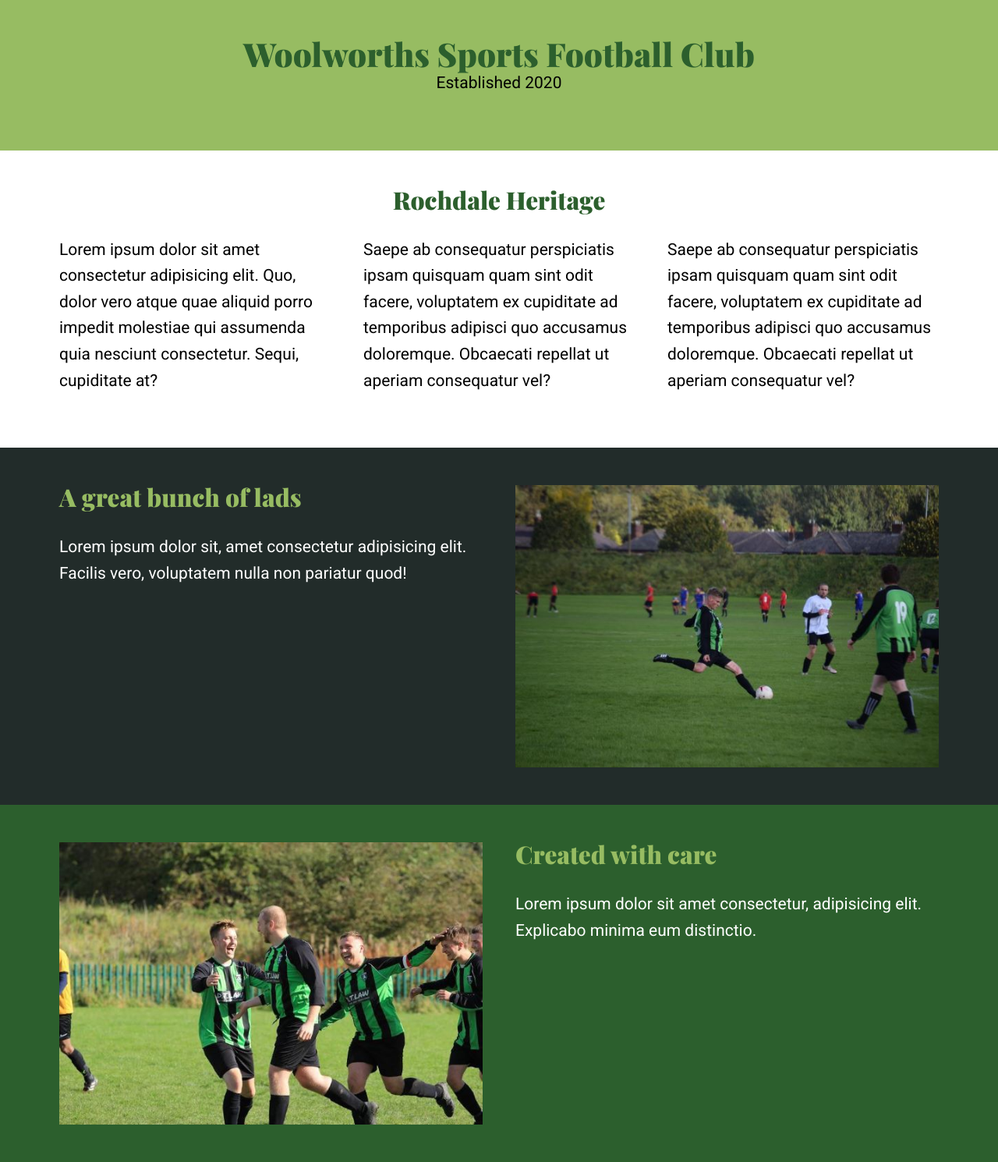
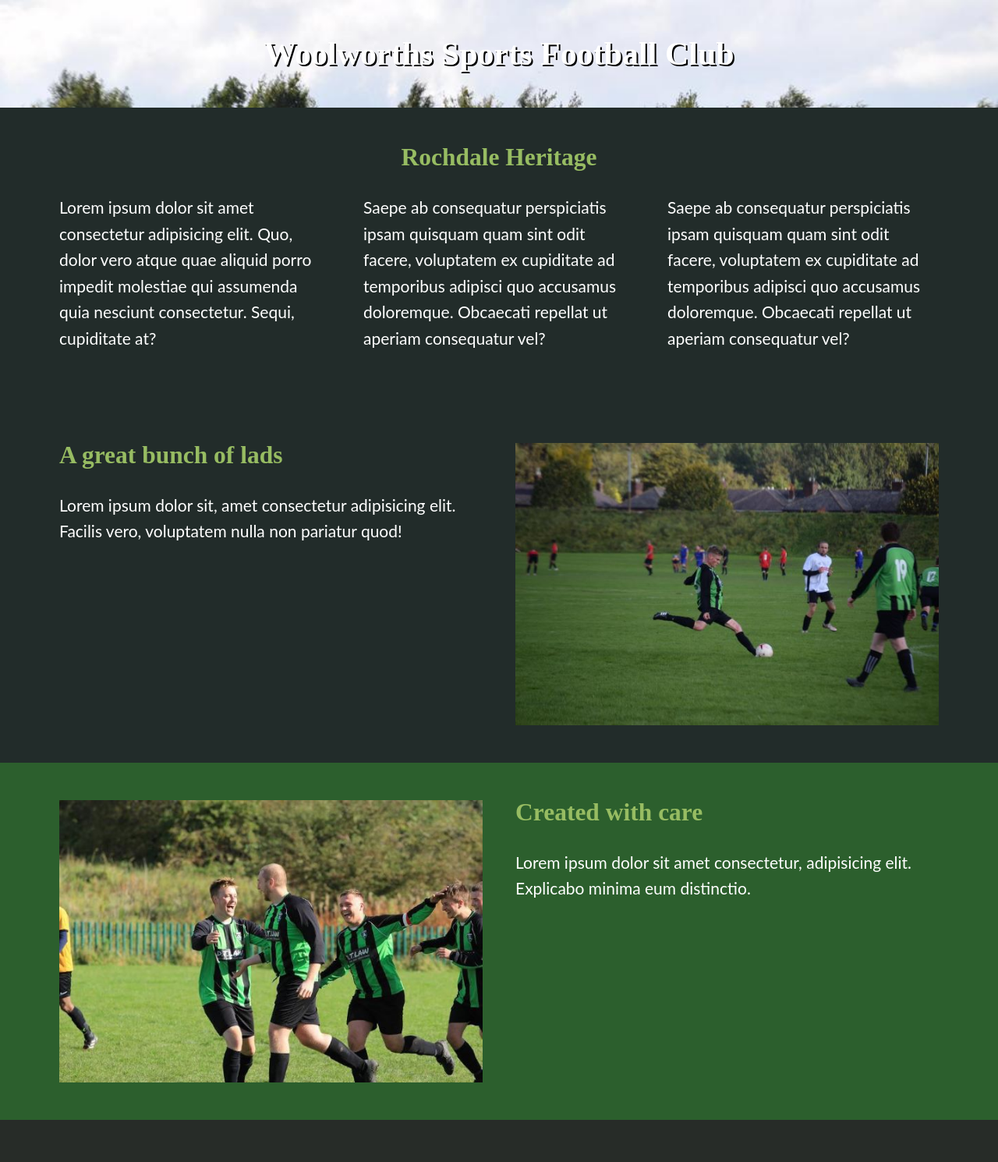
Before and after one commit to samnholt/wsfc, a Django app: page / in a window 1280 px wide. Shown: the whole page at 78% size. After the commit the page ends 1436 px from the top, so only its background shows below. Run offline with Django 3.2, Linux system fonts and the light colour scheme.

Commit message:
font end

```diff
--- a/static/css/main_sam.css
+++ b/static/css/main_sam.css
@@ -5,8 +5,8 @@
     --clr-neutral-100: #fff;
     --clr-neutral-900: #222c2a;
 
-    --ff-primary: "Roboto", sans-serif;
-    --ff-accent: "Playfair Display", serif;
+    --ff-primary: "Lato";
+    --ff-accent: "Bebas Neue";
   }
 
 *,
@@ -15,12 +15,23 @@
     box-sizing: border-box;
 }
 
+header {
+    background-image: url("/static/img/robbie.jpeg");
+    background-repeat: no-repeat;
+    background-size: cover;
+    background-position: center top;
+    font-family: var(--clr-neutral-100);
+    text-shadow: 2px 2px black;
+}
+
 body {
     font-family: var(--ff-primary);
-    font-weight: 400;
+    font-weight: 375;
     font-size: 1.3125rem;
     line-height: 1.6;
+    background: url();
 }
+
 body,
 h1,
 h2,
@@ -29,10 +40,18 @@ p {
     margin: 0;
 }
 
+h1 {
+    color: var(--clr-neutral-100);
+}
+
+h2,
+h3 {
+    color: var(--clr-primary-400);
+}
+
 h1,
 h2,
 h3 {
-    color: var(--clr-primary-400);
     font-family: var(--ff-accent);
     font-weight: 900;
     line-height: 1;
@@ -87,6 +106,7 @@ section {
     }
 }
 
+
 .bg-light {
     background-color: var(--clr-primary-200);
 }
--- a/templates/home.html
+++ b/templates/home.html
@@ -13,14 +13,13 @@
      <link rel="stylesheet" href="{% static 'css/main_sam.css' %}">
 </head>
 <body>
-    <header class="bg-light text-center">
+    <header class="header text-center">
         <div class="container container--narrow">
             <h1>Woolworths Sports Football Club</h1>
-            <p>Established 2020</p>
         </div>
     </header>
 
-<section>
+<section class="bg-dark">
     <div class="container">
         <h2 class="text-center">Rochdale Heritage</h2>
         <div class="split">
```
Also changed, not shown: static/img/astro.jpg (added), static/img/astro_crop.jpg (added), static/img/astro_crop2.jpg (added), static/img/badge.png (added), static/img/robbie.jpeg (added), static/img/robbie2.jpeg (added), static/img/robbie_badge.png (added), static/img/squad.jpeg (added).
